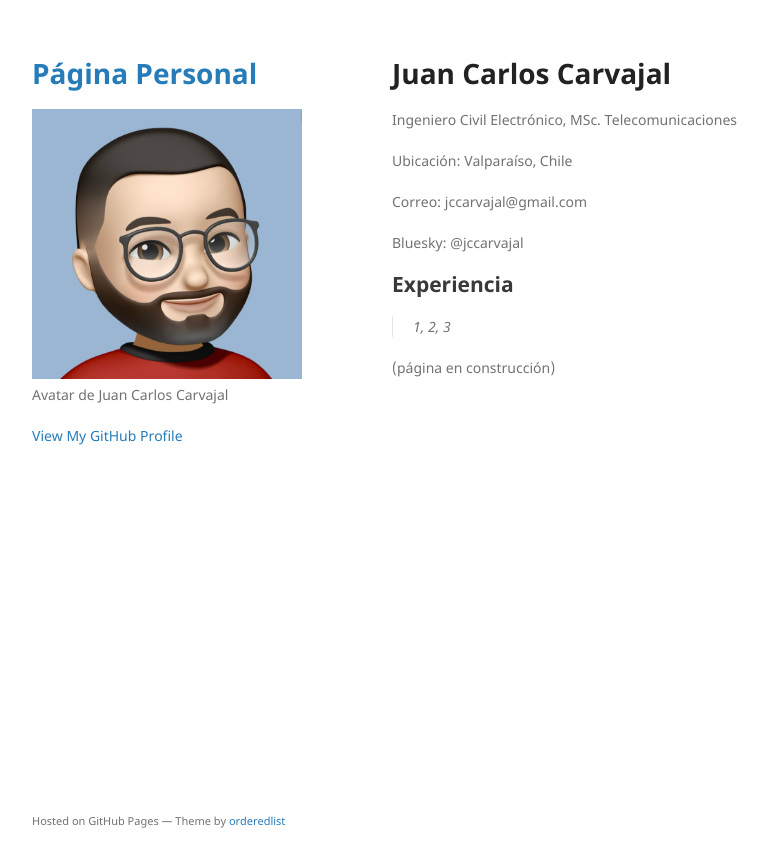
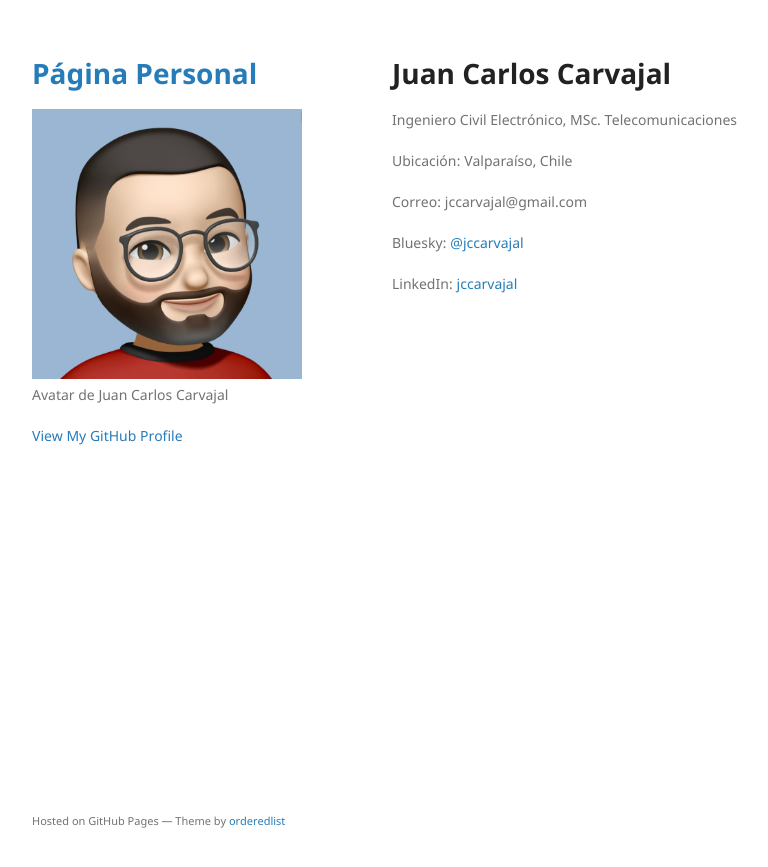
Before and after one commit to jccarvajal/jccarvajal.github.io, a Jekyll site: the page built from index.md, in a window 1280 px wide. Shown: the top 867 px of the page, without its empty margins (178-946 px from the left). Built offline with Jekyll 4.4.1, drawn with Linux system fonts in a browser that asks for light colours; our own code applies the rules of GitHub Pages for plain Markdown files.

Commit message:
Update index.md

```diff
--- a/index.md
+++ b/index.md
@@ -10,9 +10,6 @@ Ubicación: Valparaíso, Chile
 
 Correo: jccarvajal@gmail.com
 
-Bluesky: @jccarvajal
+Bluesky: [@jccarvajal](https://bsky.app/profile/jccarvajal.com)
 
-## Experiencia
-> 1, 2, 3
-
-(página en construcción)
+LinkedIn: [jccarvajal](https://www.linkedin.com/in/jccarvajal/)
```
